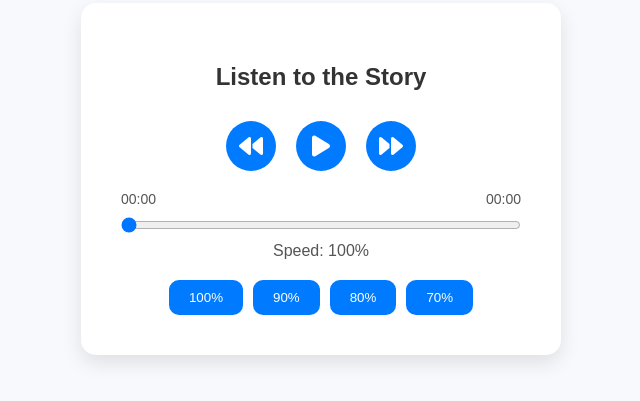
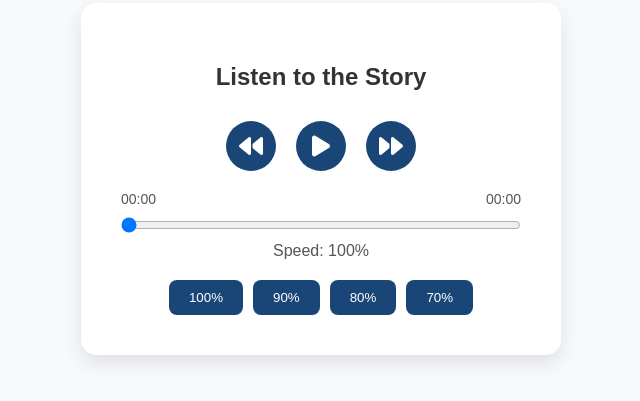
Before and after one commit to defroged/Story-Generator, a website: page audio-player.html in a window 1280 px wide. Shown: the part 221-622 px from the top of the page, without its empty margins (319-959 px from the left). Drawn offline with Linux system fonts and the light colour scheme.

Commit message:
finished designing audio player

```diff
--- a/audio-player.html
+++ b/audio-player.html
@@ -44,7 +44,7 @@
 
         /* Styling for the icon buttons */
         .btn {
-            background-color: #007bff;
+            background-color: #194676;
             color: white;
             border: none;
             border-radius: 50%;
@@ -97,10 +97,10 @@
 
         .control-btn {
             padding: 10px 20px;
-            background-color: #007bff;
+            background-color: #194676;
             color: white;
             border: none;
-            border-radius: 10px;
+            border-radius: 8px;
             cursor: pointer;
             transition: background-color 0.3s;
         }
```
